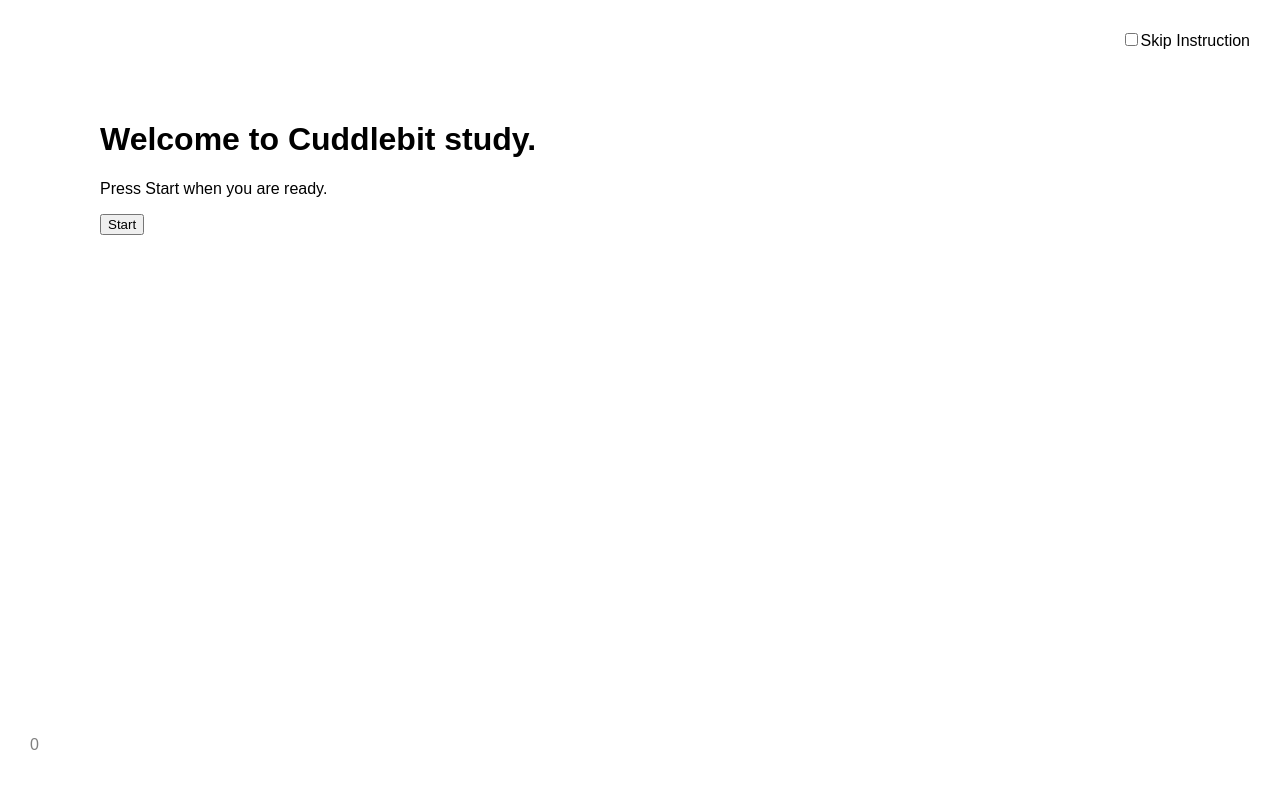
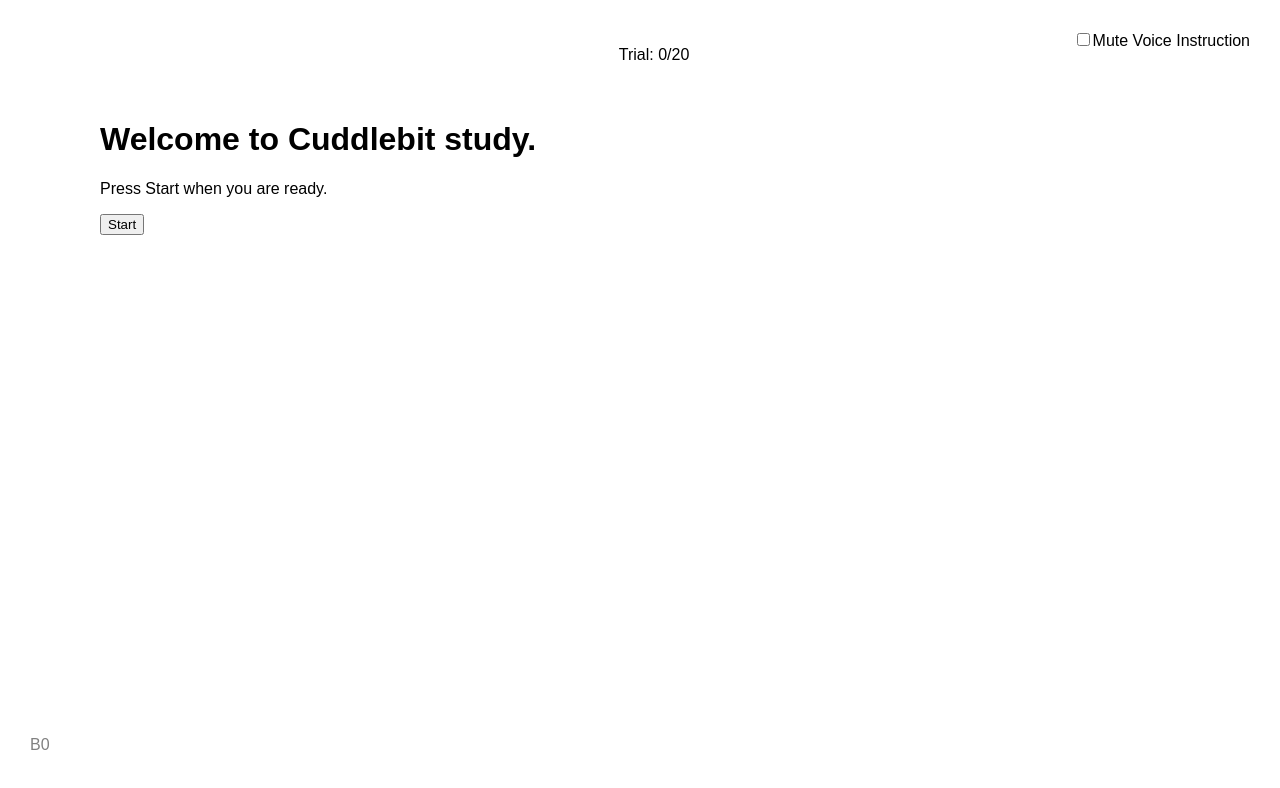
Before and after one commit to ubcspin/ComplexityInterface, a React (Create React App) app: page / in a window 1280 px wide. Shown: the top 788 px of the page. Built offline with nearby package versions, Linux system fonts and the light colour scheme; no server answers.

Commit message:
post-piloting configuration

```diff
--- a/src/App.css
+++ b/src/App.css
@@ -66,6 +66,31 @@
   background-color: #CCCCCC;
 }
 
+.loader {
+    position: absolute;
+    left: 50%;
+    top: 50%;
+    z-index: 1;
+    border: 8px solid #f3f3f3;
+    border-radius: 50%;
+    border-top: 8px solid #343535;
+
+    width: 45px;
+    height: 45px;
+    -webkit-animation: spin 2s linear infinite;
+    animation: spin 2s linear infinite;
+}
+
+@-webkit-keyframes spin {
+    0% { -webkit-transform: rotate(0deg); }
+    100% { -webkit-transform: rotate(360deg); }
+}
+
+@keyframes spin {
+    0% { transform: rotate(0deg); }
+    100% { transform: rotate(360deg); }
+}
+
 fieldset {
     display: block;
     -webkit-margin-start: 0px;
--- a/src/App.js
+++ b/src/App.js
@@ -6,6 +6,7 @@ import Introduction from './Introduction';
 import Review from './Review';
 import logo from './logo.svg';
 import './App.css';
+
 
 const io = require('socket.io-client')
 const socket = io.connect("http://localhost:8080");
@@ -25,18 +26,25 @@ class App extends Component {
     super(props);
 
     var obj = {
+
+      //work flow
       recordings: [],
       form: false,
       transition: false,
       introduction: true,
       review: false,
+
+      //behaviours
       behaviourOrder: [0,1,2,3,4,5,6,7,8,9,10,11,12,13,14,15,16,17,18,19,20],
       // for testing:
       // behaviourOrder: [0,1,2,3],
       currentBehaviour: 0, //the first behaviour is ignored purposely
+
+      trial: 0,
       socket: socket,
       skip: false,
-      data: [] //review behaviour table data
+      data: [], //review behaviour table data
+      spin: false
     }
 
     this.state = obj;
@@ -48,6 +56,8 @@ class App extends Component {
     this.start         = this.start.bind(this);
     this.replay        = this.replay.bind(this);
     this.togInst       = this.togInst.bind(this);
+    this.spinner       = this.spinner.bind(this);
+    this.playBehaviour = this.playBehaviour.bind(this);
 
     // this.doRobotMotion = this.doRobotMotion.bind(this); -- delete???
     // this.displayForm = this.displayForm.bind(this);
@@ -59,8 +69,8 @@ class App extends Component {
   start() {
 
     //randomize behaviour order:
-    var order = [0];
-    var temp = [1,2];
+    var order = [0,7,20];
+    var temp = [1,2,3,4,5,6,7,8,9,10,11,12,13,14,15,16,17,18];
 
     while(temp.length > 0){
       var rand = Math.floor(Math.random() * temp.length) + 0;
@@ -125,7 +135,7 @@ class App extends Component {
   replay() {
     console.log(this.state.currentBehaviour );
     // Alert server to start behaviour display routine
-    socket.emit("robot", this.state.currentBehaviour );
+    this.playBehaviour(this.state.currentBehaviour);
   };
 
   // Called after submit is clicked on Likert scale form
@@ -160,7 +170,7 @@ class App extends Component {
 
     //start behaviour display routine
     setTimeout(function(){
-      this.state.socket.emit("robot", this.state.currentBehaviour);
+      this.playBehaviour(this.state.currentBehaviour);
     }.bind(this), 850);
 
     //Display form
@@ -176,7 +186,7 @@ class App extends Component {
       });
 
     // }.bind(this), 20); // CHANGE BACK TO 20000 #PAUL !!!
-  }.bind(this), 24000);
+  }.bind(this), 23000);
 
   };
 
@@ -186,6 +196,7 @@ class App extends Component {
     var behaviours = this.state.behaviourOrder;   // array of int
     var current    = this.state.currentBehaviour; // int
     var current_i  = behaviours.indexOf(current); // int
+    var current_trial      = this.state.trial;
 
     console.log('current i = ' + current_i);
     console.log('current behaviour = ' + current);
@@ -197,7 +208,8 @@ class App extends Component {
         currentBehaviour: current,
         introduction: false,
         form: false,
-        transition: true
+        transition: true,
+        trial: current_trial + 1
       });
       this.startTrial();
       return current;
@@ -207,7 +219,8 @@ class App extends Component {
     this.setState({
       introduction: false,
       form: false,
-      review: true
+      review: true,
+      trial: ' '
     });
     return current; // should only run if the array runs out...
   };
@@ -235,11 +248,34 @@ class App extends Component {
         <Review
            data={this.state.data}
            socket={this.state.socket}
+           playBehaviour={this.playBehaviour}
         />)
     } else {
         return (<Record doneRecording={this.doneRecording} replay={this.replay} />)
       }
   };
+
+  playBehaviour(b) {
+
+    socket.emit("robot", b );
+    this.setState({
+      spin: true
+    });
+
+    setTimeout(function () {
+      this.setState({
+        spin: false
+      });
+
+    }.bind(this), 22150);
+  }
+
+  spinner() {
+    if (this.state.spin) {
+      return <div className="loader"></div>
+    }
+    return;
+  }
 
   render() {
     return (
@@ -249,9 +285,11 @@ class App extends Component {
         <div className="skip-inst" style={{float: 'right', padding: '30px'}}>
           <label className="skip-inst-label">
             <input onClick={this.togInst} className="skip-inst-input" type="checkbox"  checked={this.state.skip} />
-            <span className='instruct-label'>Skip Instruction</span>
+            <span className='instruct-label'>Mute Voice Instruction</span>
           </label> </div>
-        <p id="hash" style={{position: 'absolute', float:'left', color:'grey', padding: '30px', bottom:'0px'}}>{this.state.currentBehaviour}</p>
+        <p id="trial" style={{position: 'relative', float: 'left', padding: '30px', left: '46%'}}> Trial: {this.state.trial}/20 </p>
+        <p id="hash" style={{position: 'absolute', color:'grey', padding: '30px', bottom:'0px', fontSize: '32'}}> B{this.state.currentBehaviour}</p>
+        {this.spinner()}
         {this.renderNext()}
 
       </div>
--- a/src/Review.js
+++ b/src/Review.js
@@ -15,7 +15,8 @@ class Review extends Component {
         <div className="rev_row" key={Math.abs(hash * 13 * rating)}>
           <div className="rev_col">{hash}</div>
           <div className="rev_col">{rating}</div>
-          <div className="rev_col button" onClick={ () => this.props.socket.emit("robot", d['hash']) }>
+          {/*<div className="rev_col button" onClick={ () => this.props.socket.emit("robot", d['hash']) }>*/}
+          <div className="rev_col button" onClick={ () => this.props.playBehaviour(d['hash']) }>
             replay {hash}
           </div>
         </div>
```
Also changed, not shown: server.js (+16 -7 lines), behaviours.js.
